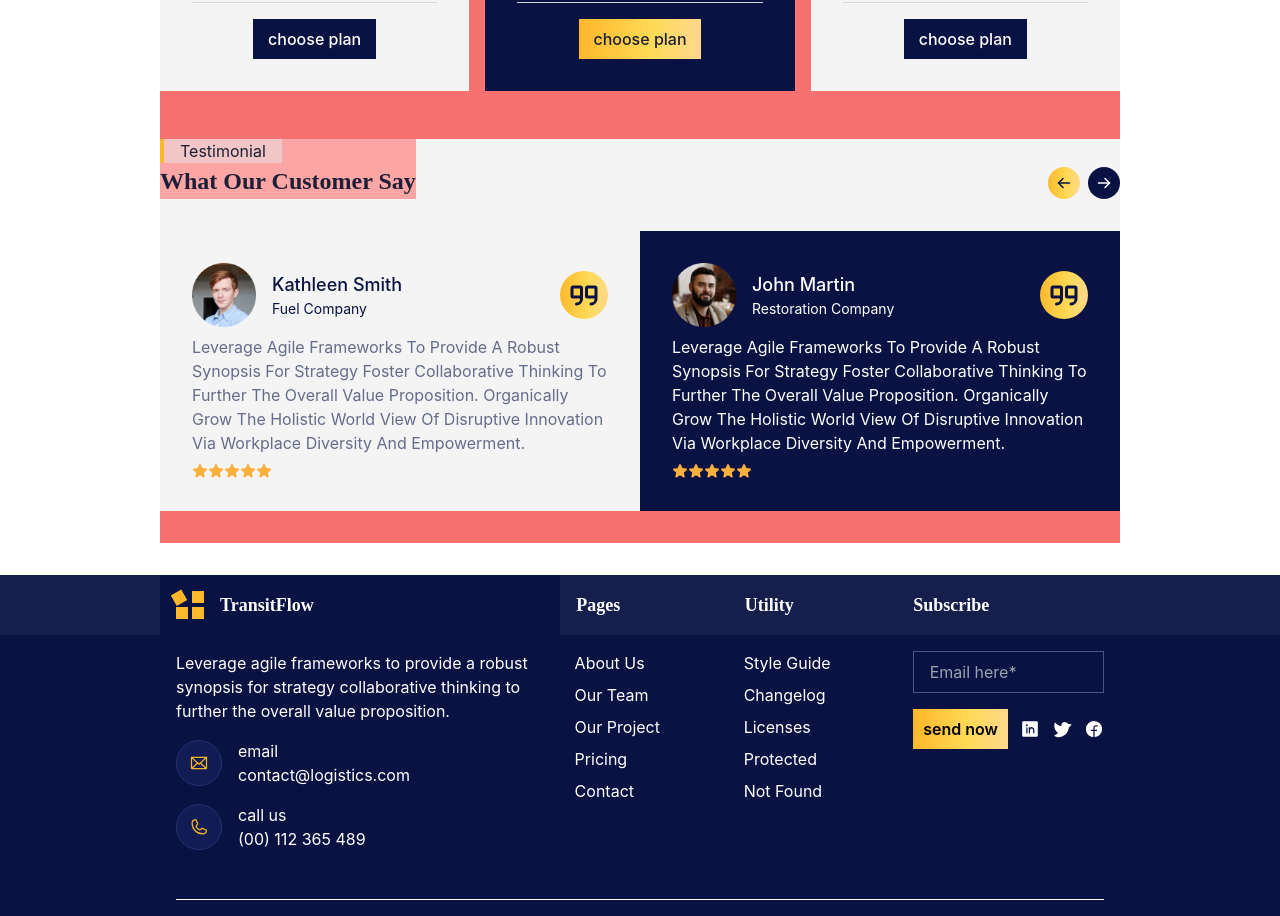
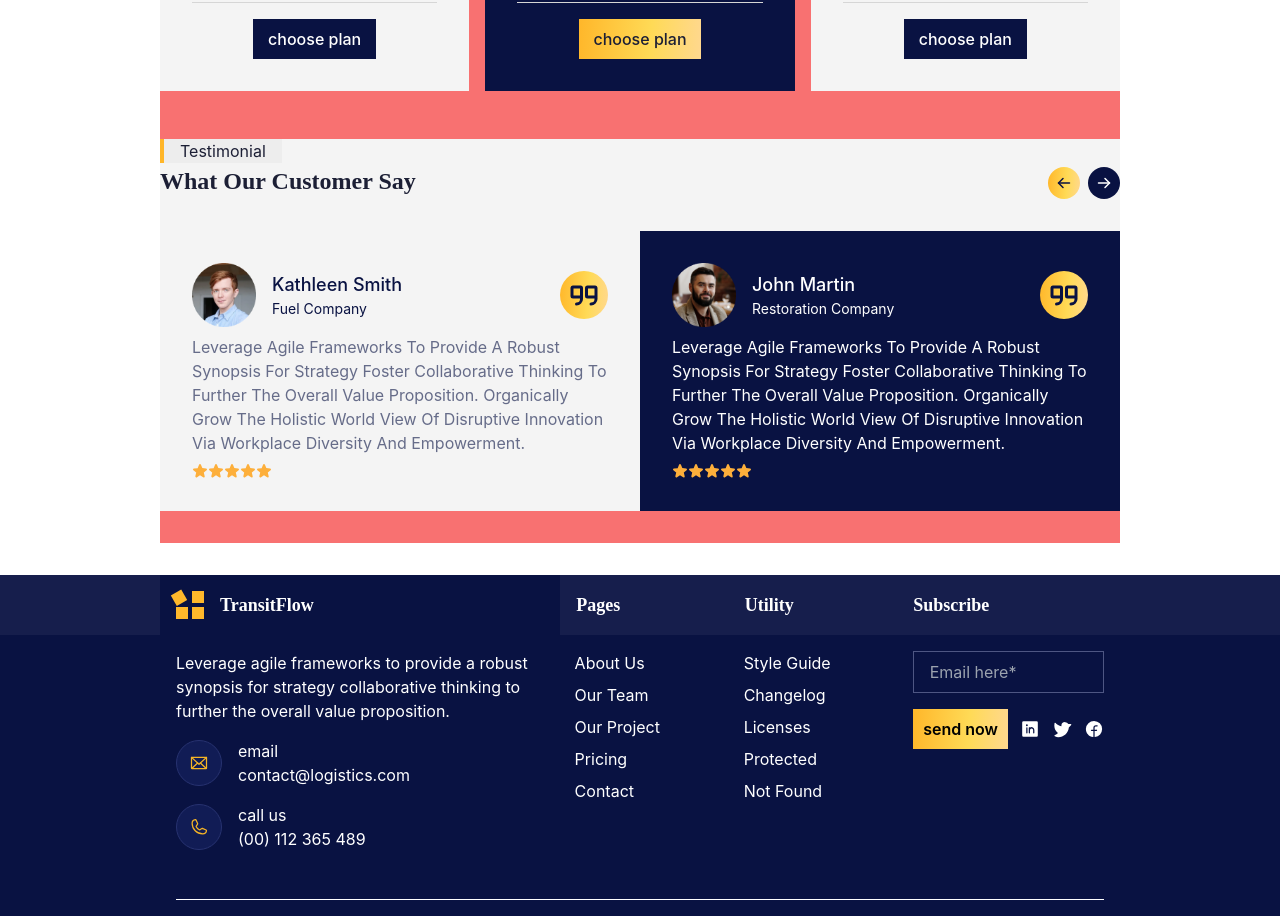
Before and after one commit to smartcollins/logistics, a React (Create React App) app: page /pricing in a window 1280 px wide. Shown: the part 1140-2056 px from the top of the page. Built offline with nearby package versions, Linux system fonts and the light colour scheme.

Commit message:
modifying in Pricing

```diff
--- a/src/component/Review.jsx
+++ b/src/component/Review.jsx
@@ -19,7 +19,7 @@ const Review = () => {
         star: [Star, Star, Star, Star, Star]
     }]
     const items = itemsAry.map((item, idx) => (
-        <div key={idx} className=''>
+        <div key={idx}>
             <div style={item.dark ? { color: 'white', background: color.blueBg } : { color: '#666c89' }} className='p-8 space-y-2'>
                 <div style={item.dark ? { color: 'white' } : { color: '#091242' }} className='flex items-center justify-between'>
                     <div className='flex items-center gap-4'>
@@ -47,7 +47,7 @@ const Review = () => {
     return (
         <div className=' text-left'>
             <div className='flex items-end justify-between mb-8'>
-                <div className='md:w-fit w-full bg-red-300'>
+                <div className='md:w-fit w-full'>
                     <p style={{ borderLeft: `4px solid ${color.grdt}` }} className='bg-[#e8e8e8]/50 w-fit px-4'>testimonial</p>
                     <p className='font-[Rubik] font-semibold text-2xl/normal'>What Our Customer Say</p>
                 </div>
```
